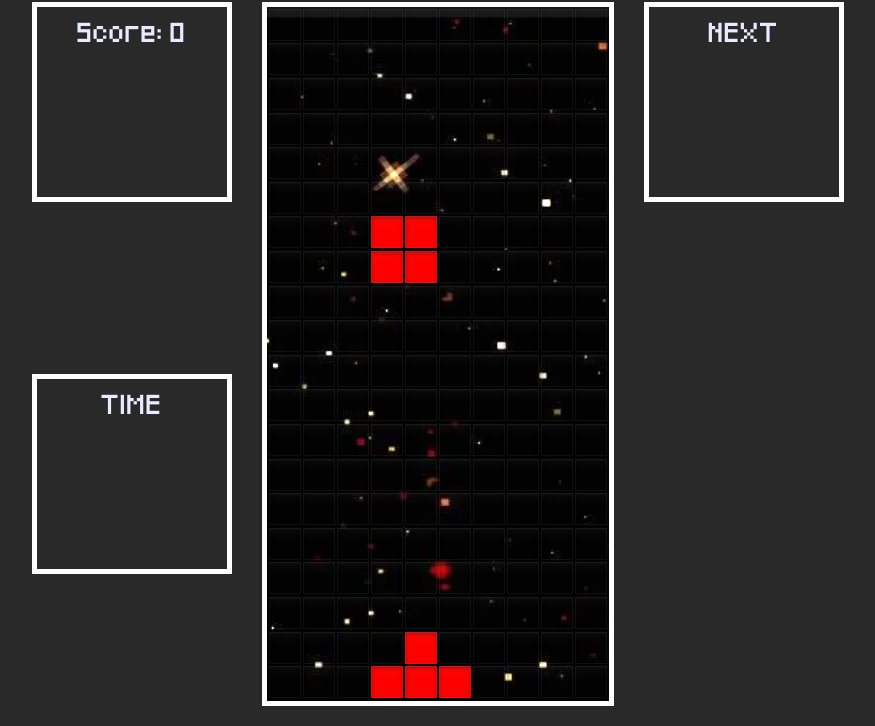
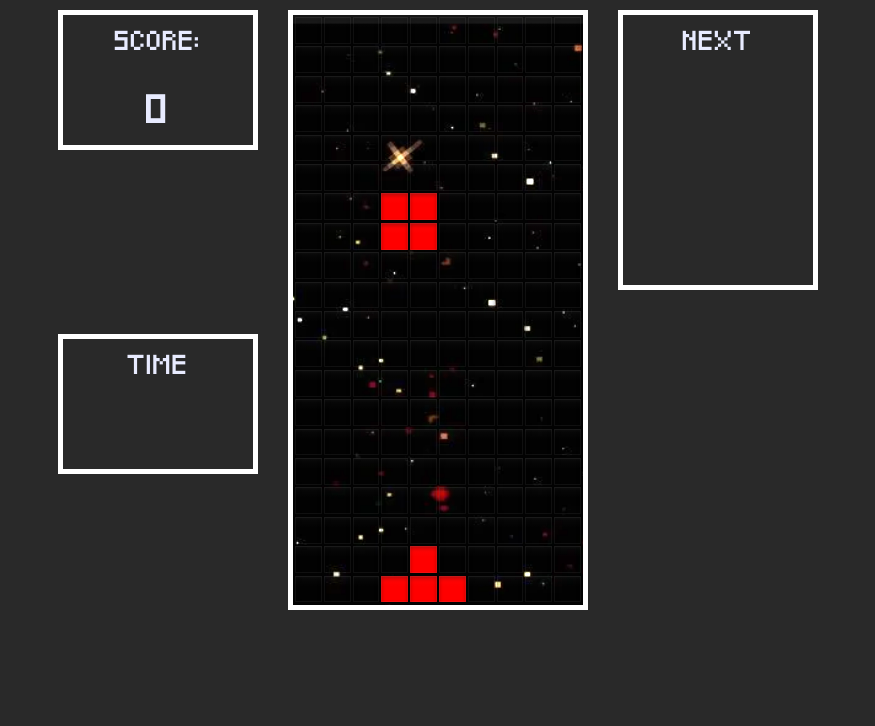
Before and after one commit to GCU-Tech-Club/TechClubTetris, a website with bundled scripts: page Frontend/index.html in a window 1280 px wide. Shown: the part 146-872 px from the top of the page, without its empty margins (202-1077 px from the left). After the commit the page ends 800 px from the top, so only its background shows below. Built offline with nearby package versions, Linux system fonts and the light colour scheme.

Commit message:
Added new score element with styling and moved update UI to only on row clears. Also formatted css

```diff
--- a/Frontend/GameLogic.js
+++ b/Frontend/GameLogic.js
@@ -153,9 +153,7 @@ export function shiftPieceDown()
 // Checks for complete rows and adds to the score
 // returns the score to add to the main score
 export function updateScore() {
-
     let completeRows = 0;
-    let currentScore = 0;
 
     // iterate through 2d array board and check for complete rows //
     for (let i = 0; i < 20; i++) {
@@ -170,22 +168,19 @@ export function updateScore() {
         // after iterating through a row check to see if isRowComplete is true
         if (isRowComplete) {
             completeRows++;
+            // add to score based on the number of complete rows
+            // 1 row = 100pts
+            // 2 rows = 200pts
+            // 3 rows = 300pts
+            // 4 rows = 400pts
+            game.score += completeRows * 100;
+            updateScoreUI();
 
             // Remove this row and add a new empty row at the top
             removeCompleteRow(i);
             i--;
         }
     }
-    // add to score based on the number of complete rows
-    // 1 row = 100pts
-    // 2 rows = 200pts
-    // 3 rows = 300pts
-    // 4 rows = 400pts
-    currentScore = completeRows * 100;
-    game.score += currentScore;
-    updateScoreUI();
-
-    //return currentScore;
 }
 
 // clear complete lines
@@ -197,8 +192,9 @@ export function removeCompleteRow(rowIndex) {
 
 }
 function updateScoreUI() {
-    const scoreElement = document.getElementById('score-box');
-    scoreElement.innerText = `Score: ${game.score}`;
+    // scoreElement is the p tag inside the score-box
+    const scoreElement = document.getElementById('score-box')?.querySelector('p');
+    scoreElement.textContent = game.score;
 }
 
 // Checks if we should solidify piece, returns boolean
--- a/Frontend/index.css
+++ b/Frontend/index.css
@@ -10,24 +10,32 @@
 	--rows: 20;
 }
 
-* { box-sizing: border-box; }
+* {
+	box-sizing: border-box;
+}
 @font-face {
-  font-family: 'TetrisFont';
-  src: url('./Fonts/Pixeled.ttf') format('truetype');
+	font-family: "TetrisFont";
+	src: url("./Fonts/Pixeled.ttf") format("truetype");
 	font-weight: normal;
 	font-style: normal;
 }
-html, body { height: 100%; }
+html,
 body {
-    margin: 0; display: grid; place-items: center; padding: 16px;
+	height: 100%;
+}
+body {
+	margin: 0;
+	display: grid;
+	place-items: center;
+	padding: 16px;
 	/* background: radial-gradient(1000px 600px at 10% -10%, #1a2050 0%, var(--bg) 60%); */
 	background-color: var(--bg);
 	color: var(--text);
-    font-family: 'TetrisFont', sans-serif;
+	font-family: "TetrisFont", sans-serif;
 }
 
 .title {
-  font-family: 'TetrisFont', monospace;
+	font-family: "TetrisFont", monospace;
 }
 
 .board {
@@ -40,7 +48,7 @@ body {
 	gap: var(--gap);
 
 	aspect-ratio: var(--cols) / var(--rows);
-    height: min(calc(100svh - 32px), 88vh);
+	height: min(calc(100svh - 200px), 90vh);
 	width: auto;
 	max-height: 900px;
 	max-width: 95vw;
@@ -57,50 +65,77 @@ body {
 	inset: 0;
 	filter: brightness(1.6) saturate(0.95);
 	z-index: 0;
-
 }
 .board > * {
 	position: relative;
 	z-index: 1;
 }
 
-
-
 .cell {
-    box-shadow: inset 0 0 0 1px rgba(255, 255, 255, 0.06), inset 0 2px 4px rgba(0,0,0,0.35);
-    position: relative; overflow: hidden;
-    aspect-ratio: 1/1;
+	box-shadow:
+		inset 0 0 0 1px rgba(255, 255, 255, 0.06),
+		inset 0 2px 4px rgba(0, 0, 0, 0.35);
+	position: relative;
+	overflow: hidden;
+	aspect-ratio: 1 / 1;
 	width: 100%;
 	height: auto;
 }
 
 .cell::after {
-  content: ""; position: absolute; inset: 0;
-    background: linear-gradient(180deg,
-    rgba(255,255,255,0.05) 0%,
-    rgba(255,255,255,0.02) 12%,
-    rgba(255,255,255,0) 40%);
+	content: "";
+	position: absolute;
+	inset: 0;
+	background: linear-gradient(
+		180deg,
+		rgba(255, 255, 255, 0.05) 0%,
+		rgba(255, 255, 255, 0.02) 12%,
+		rgba(255, 255, 255, 0) 40%
+	);
 }
 .cell.filled {
 	background: linear-gradient(145deg, var(--filled), #2aa1ff);
-  box-shadow: inset 0 2px 6px rgba(0,0,0,0.5), 0 0 8px rgba(90, 209, 255, 0.45);
+	box-shadow:
+		inset 0 2px 6px rgba(0, 0, 0, 0.5),
+		0 0 8px rgba(90, 209, 255, 0.45);
 }
 
 .hud {
-  position: fixed; right: 16px; top: 16px; display: grid; gap: 10px; width: 220px;
+	position: fixed;
+	right: 16px;
+	top: 16px;
+	display: grid;
+	gap: 10px;
+	width: 220px;
 }
 
 .card {
-  background: rgba(0,0,0,0.35); border: 1px solid rgba(255,255,255,0.08);
-  padding: 12px; border-radius: 12px; backdrop-filter: blur(4px);
+	background: rgba(0, 0, 0, 0.35);
+	border: 1px solid rgba(255, 255, 255, 0.08);
+	padding: 12px;
+	border-radius: 12px;
+	backdrop-filter: blur(4px);
 }
-.card h2 { margin: 0 0 6px; font-size: 0.95rem; color: var(--muted); font-weight: 600; }
-.score { font-size: 1.4rem; font-weight: 800; letter-spacing: 1px; }
+.card h2 {
+	margin: 0 0 6px;
+	font-size: 0.95rem;
+	color: var(--muted);
+	font-weight: 600;
+}
+.score {
+	font-size: 1.4rem;
+	font-weight: 800;
+	letter-spacing: 1px;
+}
 .mini {
-  display: grid; grid-template-columns: repeat(4, 1fr); grid-template-rows: repeat(4, 1fr);
-  gap: var(--gap); background: var(--grid); border-radius: 8px; padding: var(--gap);
+	display: grid;
+	grid-template-columns: repeat(4, 1fr);
+	grid-template-rows: repeat(4, 1fr);
+	gap: var(--gap);
+	background: var(--grid);
+	border-radius: 8px;
+	padding: var(--gap);
 }
-
 
 .game-container {
 	display: grid;
@@ -109,13 +144,15 @@ body {
 	row-gap: 20px;
 	align-items: start;
 	justify-items: center;
+	height: 100%;
+	max-height: calc(100vh - 32px);
 }
 
 .next-peice-box {
 	background-color: var(--bg);
 	border: 5px solid white;
 	width: 200px;
-  height: 200px;
+	height: 280px;
 	display: flex;
 	justify-content: center;
 	grid-column: 3;
@@ -125,35 +162,45 @@ body {
 	display: flex;
 	flex-direction: column;
 	width: 200px;
-  height: 200px;
+	height: 140px;
 	border: 5px solid white;
 	justify-content: flex-start;
 	align-items: center;
-  gap: 20px;
+	gap: 10px;
 	grid-column: 1;
 	grid-row: 1;
+}
+.score-box p {
+	font-size: 1.5rem;
+	margin: 0;
 }
 .time-box {
 	display: flex;
 	width: 200px;
-  height: 200px;
+	height: 140px;
 	border: 5px solid white;
 	justify-content: center;
 	grid-column: 1;
 	grid-row: 2;
 }
 
-
-
 /* Small screens: tuck HUD under the board */
 @media (max-width: 760px) {
-  .hud { position: static; width: 100%; max-width: 520px; margin-top: 12px; }
+	.hud {
+		position: static;
+		width: 100%;
+		max-width: 520px;
+		margin-top: 12px;
+	}
 	.game-container {
 		display: grid;
 		grid-template-columns: 1fr;
 		justify-items: center;
 	}
-  .board, .score-box, .time-box, .next-peice-box {
+	.board,
+	.score-box,
+	.time-box,
+	.next-peice-box {
 		grid-column: 1 !important;
 		grid-row: auto !important;
 	}
--- a/Frontend/index.html
+++ b/Frontend/index.html
@@ -11,7 +11,9 @@
   <body>
     <h1 class="title">TECH CLUB TETRIS</h1>
     <div class="game-container">
-      <div id="score-box" class="score-box">SCORE: 0</div>
+      <div id="score-box" class="score-box">SCORE:
+        <p>0</p>
+      </div>
       <div id="time=box" class="time-box">TIME</div>
       <div id="board" class="board" aria-label="Playfield" role="grid"></div>
       <div id="next-peice-box" class="next-peice-box">NEXT</div>
```
Lines whose indentation alone changed are shown as unchanged.
